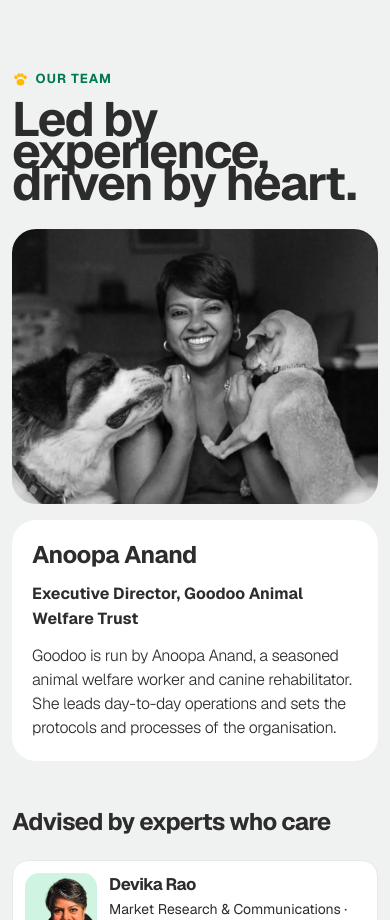
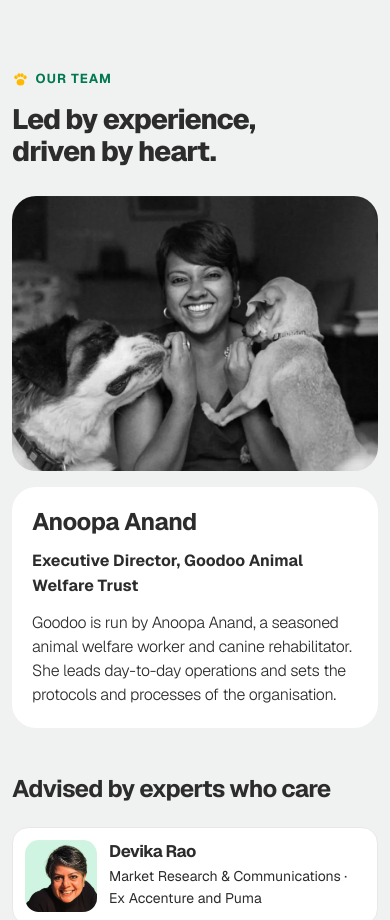
Before and after one commit to pbhatti/goodoo, a plain HTML site: page index.html in a window 390 px wide. Shown: the part 2990-3910 px from the top of the page. Drawn offline with nearby package versions, Linux system fonts and the light colour scheme.

Commit message:
Scale Team and Help headings on mobile for clearer hierarchy.
Co-authored-by: Cursor <cursoragent@cursor.com>

```diff
--- a/styles.css
+++ b/styles.css
@@ -2422,6 +2422,15 @@ p {
     max-width: none;
   }
 
+  #team .section-head h2,
+  #help .section-head h2 {
+    font-size: 1.75rem;
+    line-height: 2rem;
+    font-weight: 800;
+    letter-spacing: -0.035em;
+    max-width: none;
+  }
+
   .help .section-head h2 {
     padding-right: 2.5rem;
   }
```
